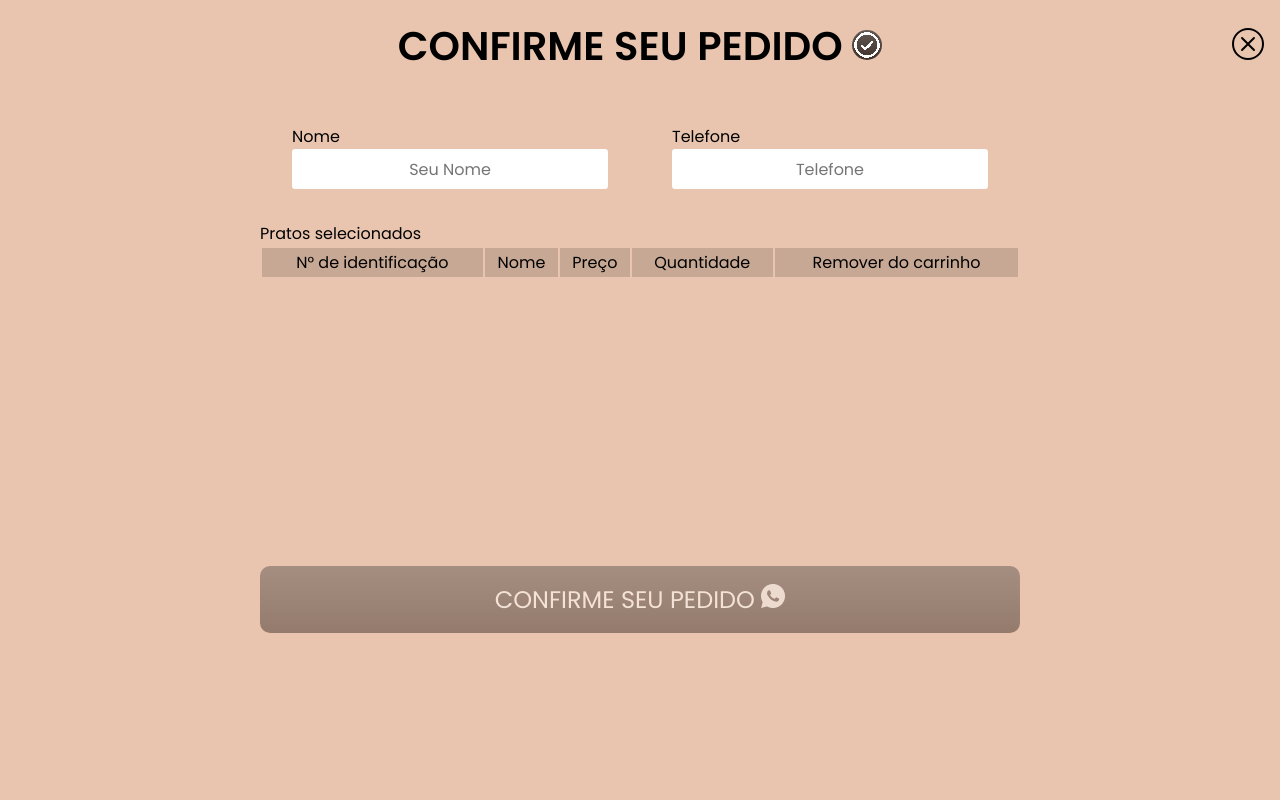
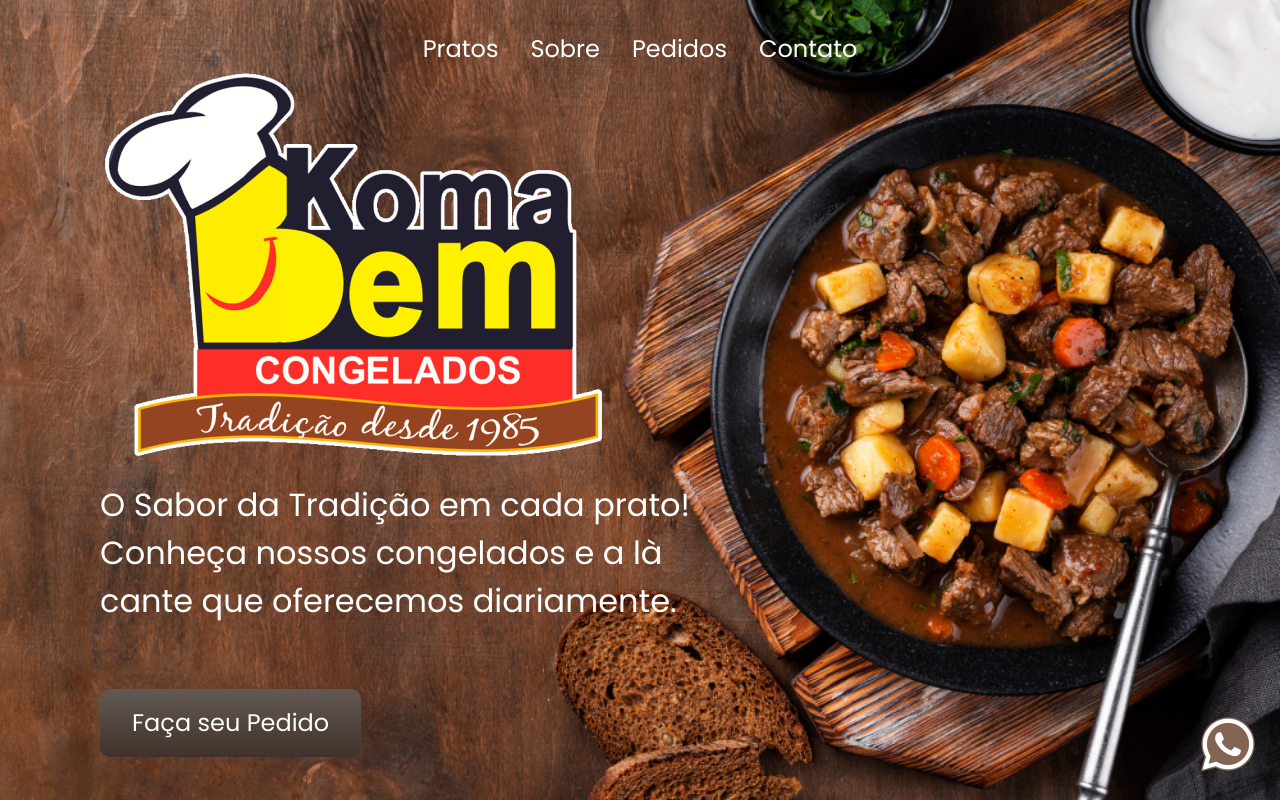
Before and after one commit to ArthuurTorres/komabem, a React (Vite) app: page / in a window 1280 px wide. Shown: the top 800 px of the page. Built offline with nearby package versions, Linux system fonts and the light colour scheme; what lord-icon-element would draw is missing.

Commit message:
added padding on contacts div and display none on cart div

```diff
--- a/src/Components/Contact/Contact.css
+++ b/src/Components/Contact/Contact.css
@@ -7,6 +7,7 @@
   gap: 146px;
   background: url("../../assets/bg-delivery.png");
   padding-bottom: 20px;
+  padding-top: 2rem;
 }
 
 ul {
--- a/src/Components/MenuList/MenuList.css
+++ b/src/Components/MenuList/MenuList.css
@@ -137,7 +137,6 @@
 
 .menu-list > .form {
   align-content: center;
-  display: flex;
   flex-direction: column;
 }
 
```
